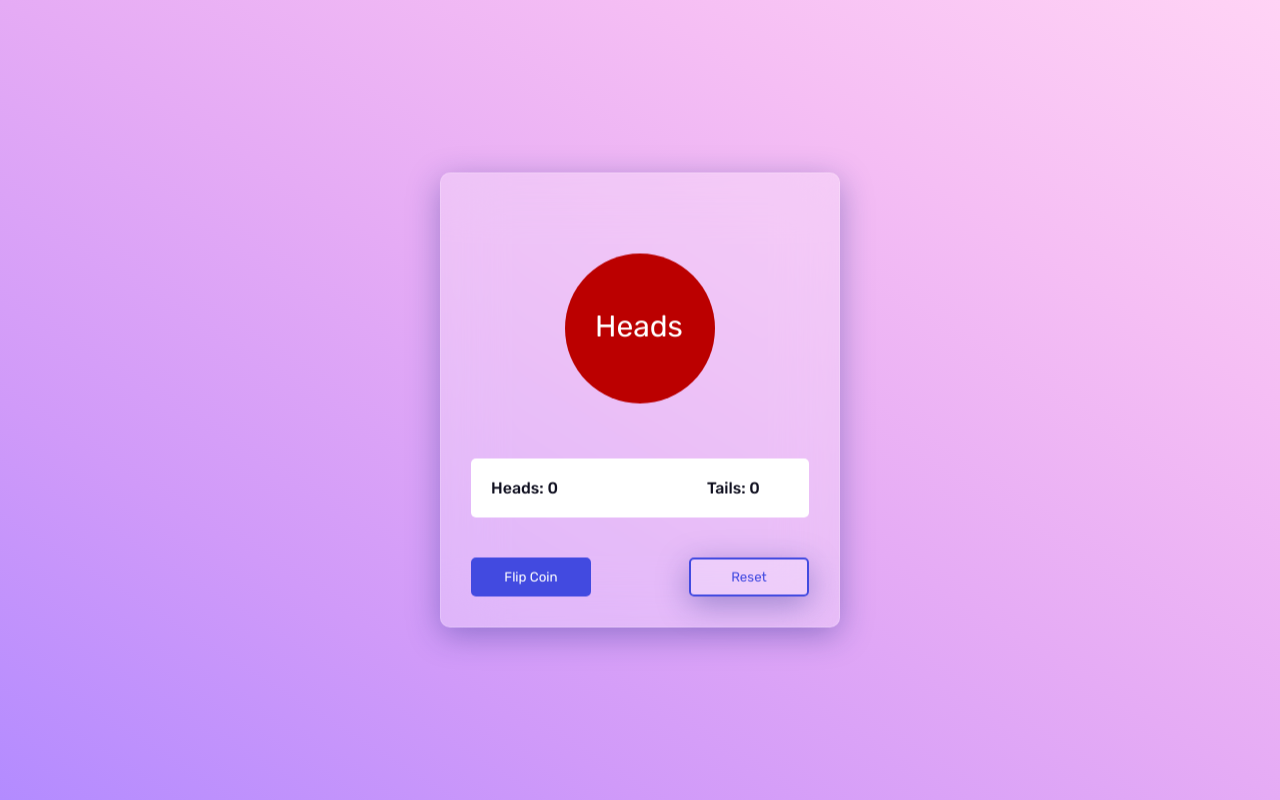
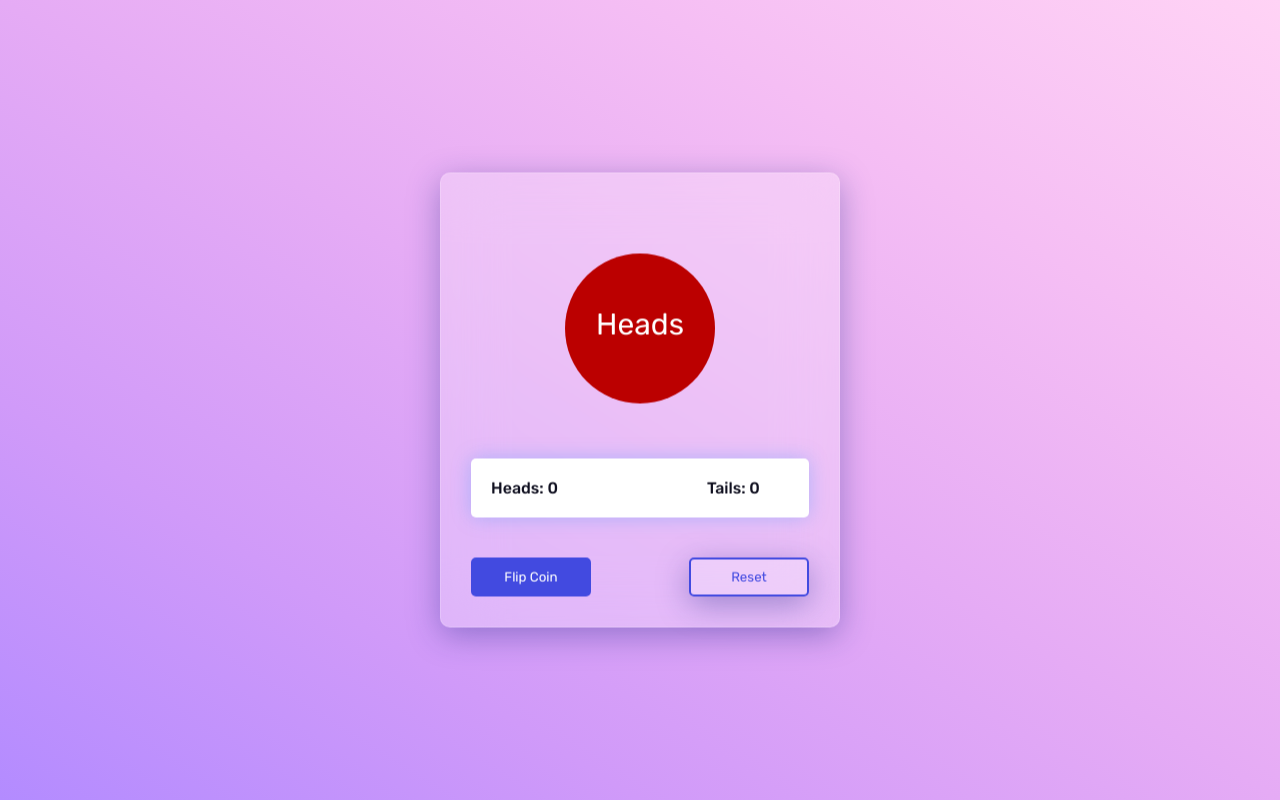
Before and after one commit to realpvblo/CoinFlipGame, a plain HTML site: page index.html in a window 1280 px wide. Drawn offline with Linux system fonts and the light colour scheme.

Commit message:
Update style.css

```diff
--- a/style.css
+++ b/style.css
@@ -42,7 +42,7 @@ body{
     padding: 20px;
     margin-bottom: 40px;
     margin-top: 55px;
-    /* box-shadow: 0 0 20px rgba(0,139,253,0.25); */
+    box-shadow: 0 0 20px rgba(0,139,253,0.25);
     /* border: 2.5px solid #424ae0; */
     border-radius: 5px;
 }
@@ -78,17 +78,15 @@ body{
     font-size: 30px;
     color: white;
     position: relative;
-    /* top: 50%;
-    left: 50%; */
-    margin: 55px 30px;
+    top: 35%;
+    text-align: center;
 }
 .textT{
     font-size: 30px;
     color: white;
     position: relative;
-    /* top: 50%;
-    left: 50%; */
-    margin: 55px 40px;
+    top: 35%;
+    text-align: center;
 }
 .heads,.tails{
     position: absolute;
```
